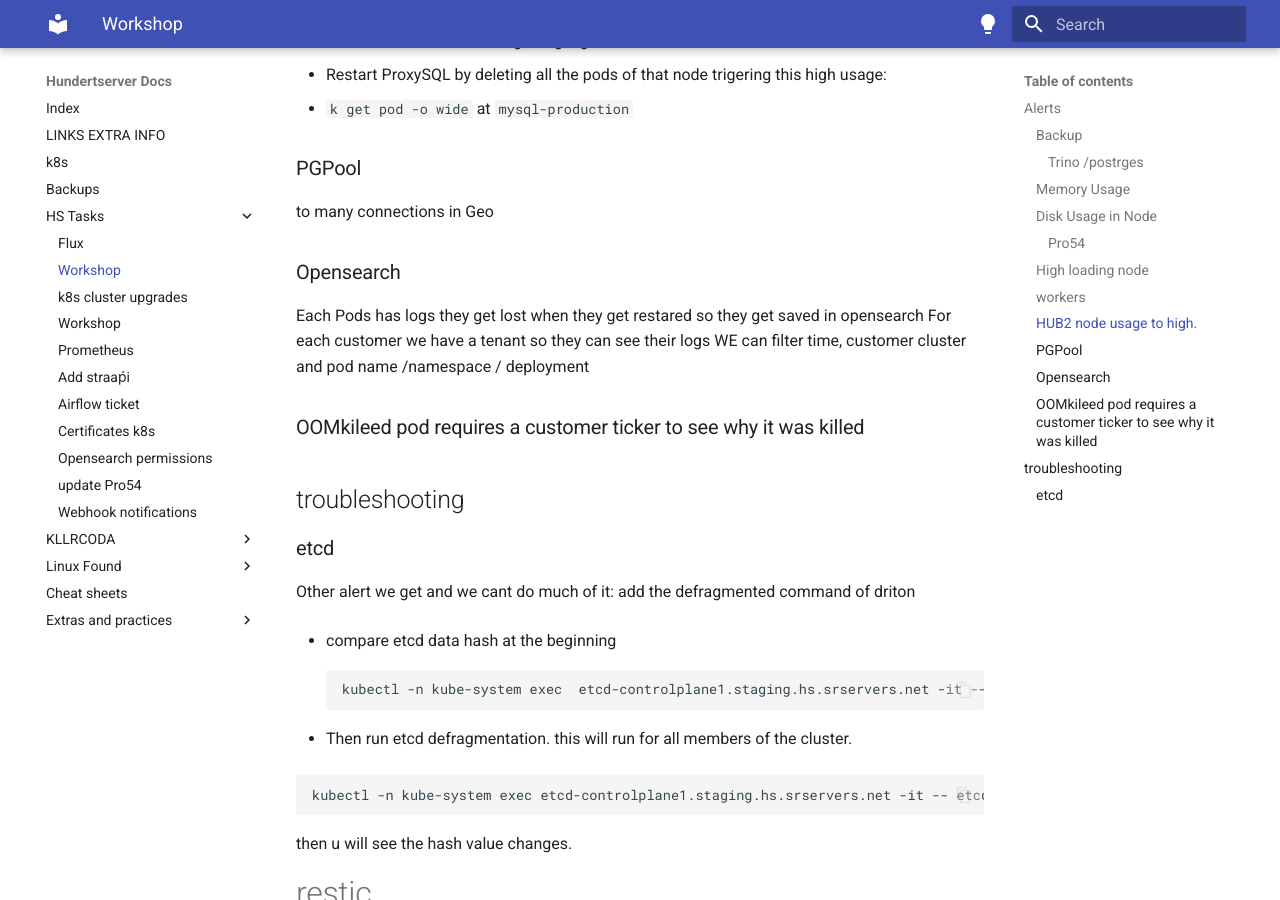
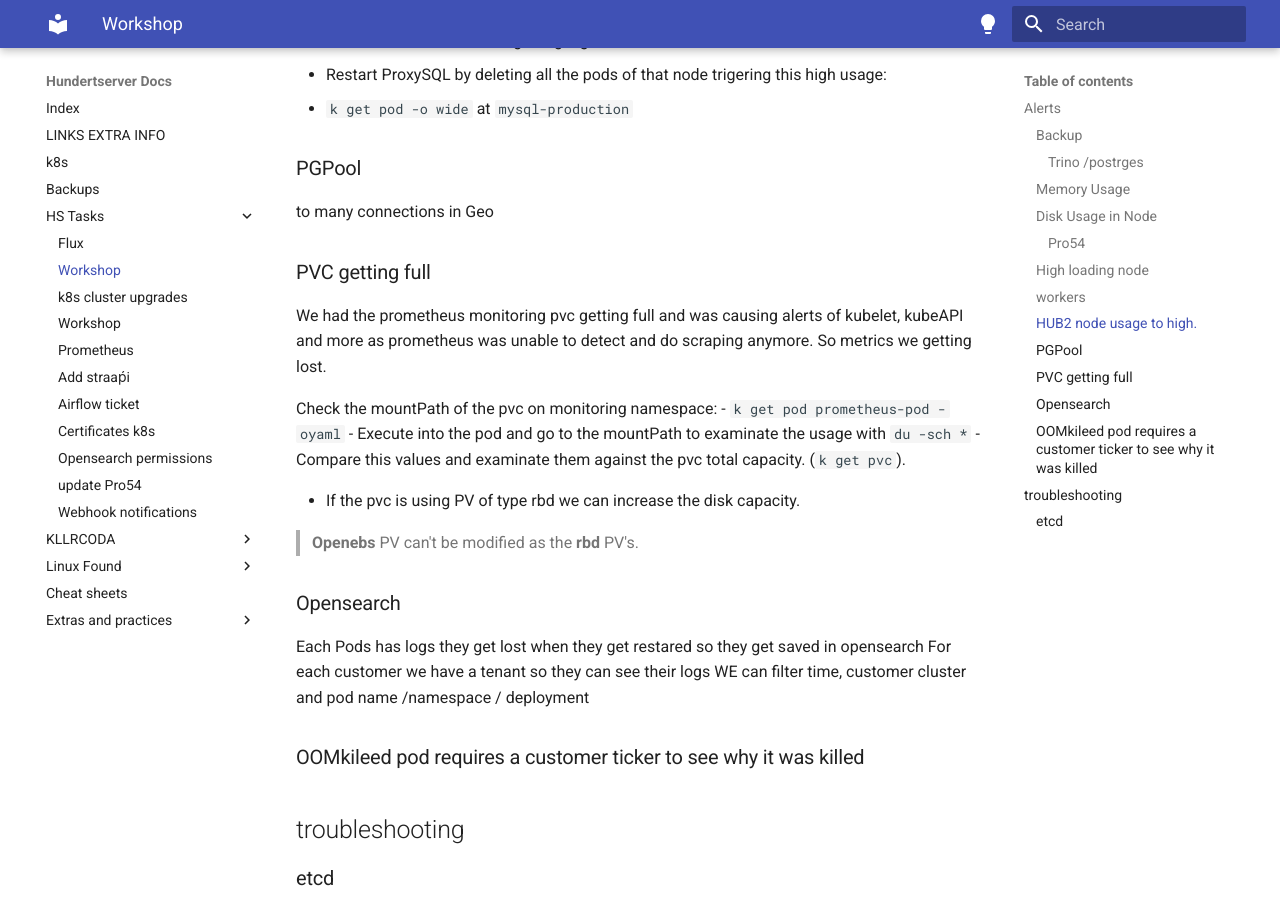
Before and after one commit to DeliaBarron/Kubernetes-Learning, an MkDocs documentation site: the page built from docs/HS-Tasks/K8S_MonitoringDelia.md, in a window 1280 px wide and 900 px high, scrolled down 2046 px. Built offline with MkDocs 1.6.1 and Material for MkDocs 9.7.7, drawn with Linux system fonts in a browser that asks for light colours; comment, search, counter and statistics services are not loaded.

Commit message:
monitoring k8s Delia

```diff
--- a/docs/HS-Tasks/K8S_MonitoringDelia.md
+++ b/docs/HS-Tasks/K8S_MonitoringDelia.md
@@ -86,6 +86,18 @@ At Hub2 ProxySQL is the cause.
 ###  PGPool
 to many connections in Geo
 
+### PVC getting full
+We had the prometheus monitoring pvc getting full and was causing alerts of kubelet, kubeAPI and more as prometheus was unable to detect and do scraping anymore. So metrics we getting lost.
+
+Check the mountPath of the pvc on monitoring namespace:
+- `k get pod prometheus-pod -oyaml`
+- Execute into the pod and go to the mountPath to examinate the usage with `du -sch *`
+- Compare this values and examinate them against the pvc total capacity. (`k get pvc`).
+
+- If the pvc is using PV of type rbd we can increase the disk capacity.
+
+> **Openebs** PV can't be modified as the **rbd** PV's.
+
 
 
 ### Opensearch
```
